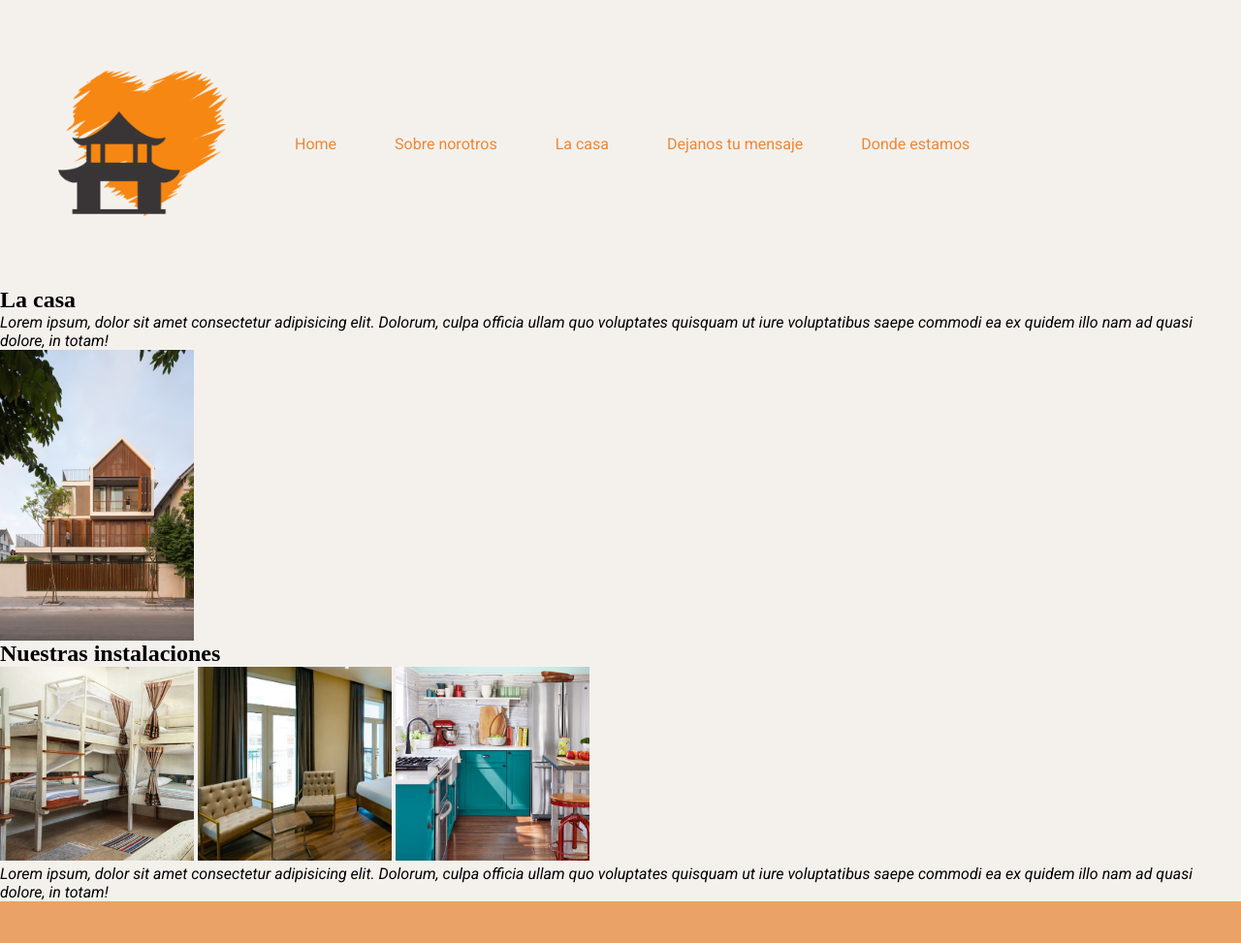
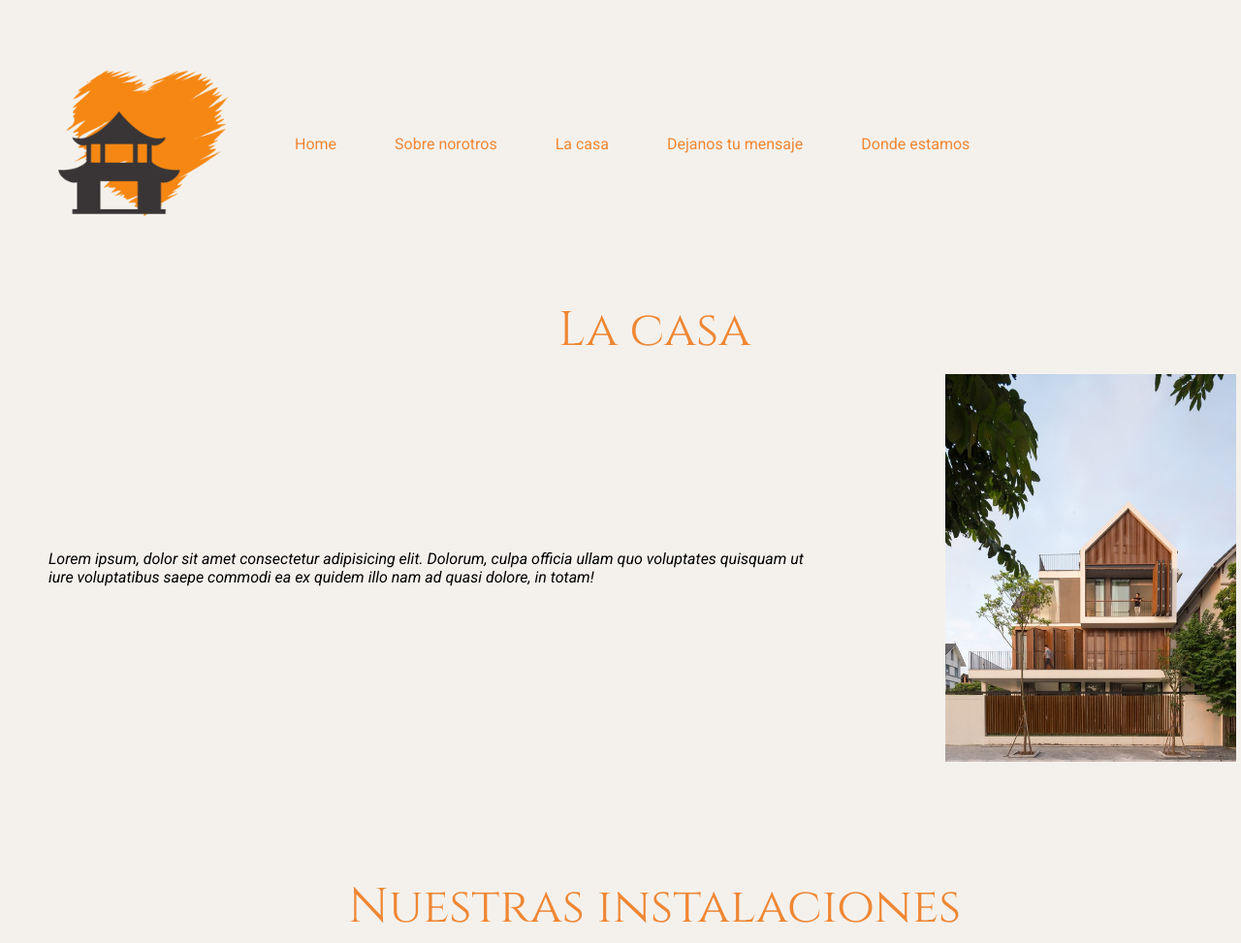
Before and after one commit to CarmenFernandez1982/miWeb, a plain HTML site: page paginas/laCasa.html in a window 1280 px wide. Shown: the top 973 px of the page at 97% size. Drawn offline with Linux system fonts and the light colour scheme; a web font is replaced by a local one.

Commit message:
resposive

```diff
--- a/css/estilos.css
+++ b/css/estilos.css
@@ -31,6 +31,41 @@
     width: 100vh;
     height: 60px;
     text-align: center;
+}
+nav{
+    width: 90%;
+    margin: 2rem;
+    display:flex;
+}
+.menu{
+    list-style-type: none;
+    text-decoration: none;
+    font-family: 'Roboto', sans-serif;
+    color: #EF8734;
+    display: flex;
+    align-items: center;
+    padding: 10px;
+}
+.menu li{
+    display: inline-block;
+    text-align: center;
+    padding: 20px;
+    margin: 10px;
+}
+.menu li a:hover{
+    color: black;
+    background-color: #F4F1ED;
+    padding: 10px;
+    border-radius: 20px;
+}
+@media screen and (max-width:600px) {
+    .menu{
+        flex-direction: column;
+        padding: 5px;
+    }
+    .menu li{
+        display: block;
+    }
 }
 .visionMision{
     width: 1350px;
@@ -71,6 +106,134 @@
 }
 .laCasa{
     background-color: #F4F1ED;
+    display: grid;
+    grid-template-columns: 0.9fr 1.1fr 1fr;
+    grid-template-rows: 0,5fr 1fr 1fr 1fr;
+    gap: 0px 0px;
+    grid-auto-flow: row;
+    grid-template-areas:
+      "header header header"
+      "section1 section1 section1"
+      "section2 section2 section2"
+      "pie pie pie";
+  }
+  .header {
+      grid-area: header;
+      display: flex;
+  }
+  .section1 {
+      grid-area: section1;
+      display: grid;
+      grid-template-columns: 1fr 1fr 1fr;
+      grid-template-rows: 90px 1fr;
+      gap: 0px;
+      justify-content: space-between;
+      align-items: center;
+      grid-template-areas:
+          "tituloA tituloA tituloA"
+          "description description casa";
+  }
+  .tituloA {
+    grid-area: tituloA;
+    justify-self: center;
+}
+  .description {
+    grid-area: description;
+    padding: 50px;
+    justify-self: center;
+}
+.casa{
+    grid-area: casa;
+    width: 300px;
+    height: 400px;
+    background-image: url(../imagenes/casa.jpeg);
+    background-size: cover;
+    justify-self: center;
+}
+
+  .section2 {
+      grid-area: section2;
+      display: grid;
+      grid-template-columns: 1fr 1fr 1fr;
+      grid-template-rows: 1fr 1fr 1fr;
+      gap: 20px;
+      justify-content: space-between;
+      align-items: center;
+      grid-template-areas:
+          "tituloB tituloB tituloB"
+          "habitacion habitacionDoble cosina"
+          "description1 description2 description3";
+  }
+  .tituloB {
+    grid-area: tituloB;
+    justify-self: center;
+  }
+.habitacion{
+    grid-area: habitacion;
+    width: 300px;
+    height: 300px;
+    background-image: url(../imagenes/habitacion.jpeg);
+    background-size: cover;
+    justify-self: center;
+}
+.habitacionDoble{
+    grid-area: habitacionDoble;
+    width: 300px;
+    height: 300px;
+    background-image: url(../imagenes/habitacionDoble.jpeg);
+    background-size: cover;
+    justify-self: center;
+}
+.cosina{
+    grid-area: cosina;
+    width: 300px;
+    height: 300px;
+    background-image: url(../imagenes/cosina.jpeg);
+    background-size: cover;
+    justify-self: center;
+}
+  .description1{
+    grid-area: description1;
+    justify-self: center;
+    padding: 50px;
+  }
+  .description2{
+    grid-area: description2;
+    justify-self: center;
+    padding: 50px;
+  }
+  .description3{
+    grid-area: description3;
+    justify-self: center;
+    padding: 50px;
+  }
+  @media screen and (max-width:600px) {
+    .section1{
+        grid-template-columns: 1fr;
+        grid-template-rows: 90px 1fr 1fr;
+        gap: 0px;
+        justify-content: space-between;
+        align-items: center;
+        grid-template-areas:
+          "tituloA"
+          "description"
+          "casa";
+    }
+    .section2{
+        grid-template-columns: 1fr;
+        grid-template-rows: 1fr 1fr 1fr 1fr 1fr 1fr 1fr;
+        gap: 20px;
+        justify-content: space-between;
+        align-items: center;
+        grid-template-areas:
+            "tituloB"
+            "habitacion"
+            "description1"
+            "habitacionDoble"
+            "description2"
+            "cosina"
+            "description3";
+    }
 }
 .titulo{
     font-family: 'Cinzel', serif;
@@ -107,32 +270,7 @@ h4{
 p{
     font-family: 'Roboto', sans-serif;
 }
-nav{
-    width: 90%;
-    margin: 2rem;
-    display:flex;
-}
-.menu{
-    list-style-type: none;
-    text-decoration: none;
-    font-family: 'Roboto', sans-serif;
-    color: #EF8734;
-    display: flex;
-    align-items: center;
-    padding: 10px;
-}
-.menu li{
-    display: inline-block;
-    text-align: center;
-    padding: 20px;
-    margin: 10px;
-}
-.menu li a:hover{
-    color: black;
-    background-color: #F4F1ED;
-    padding: 10px;
-    border-radius: 20px;
-}
+
 .formulario{
     background-color: #E2CD9F;
     font-family: 'Roboto', sans-serif;
@@ -183,33 +321,6 @@ a{
     height: 400px;
     padding: 50px;
 }
-.casa{
-    width: 200px;
-    height: 300px;
-    background-image: url(../imagenes/casa.jpeg);
-    background-size: cover;
-}
-.habitacion{
-    width: 200px;
-    height: 200px;
-    background-image: url(../imagenes/habitacion.jpeg);
-    background-size: cover;
-    display: inline-block;
-}
-.habitacionDoble{
-    width: 200px;
-    height: 200px;
-    background-image: url(../imagenes/habitacionDoble.jpeg);
-    background-size: cover;
-    display: inline-block;
-}
-.cosina{
-    width: 200px;
-    height: 200px;
-    background-image: url(../imagenes/cosina.jpeg);
-    background-size: cover;
-    display: inline-block;
-}
 .mapa{
     width: 100px;
     height: 100px;
--- a/paginas/laCasa.html
+++ b/paginas/laCasa.html
@@ -12,7 +12,7 @@
         <title>Un nuevo corazón La casa</title>
     </head>
 <body class="laCasa">
-    <header>
+    <header class="header">
         <nav>
             <div class="logo"></div>
             <ul class="menu">
@@ -24,24 +24,40 @@
             </ul>
         </nav>
     </header>
-    <main>
-        <section>
-            <h1>La casa</h1>
+    <section class="section1">
+            <div class="tituloA">
+                <h2>La casa</h2>
+            </div>
+            <div class="description">
             <p>
                 <em>Lorem ipsum, dolor sit amet consectetur adipisicing elit. Dolorum, culpa officia ullam quo voluptates quisquam ut iure voluptatibus saepe commodi ea ex quidem illo nam ad quasi dolore, in totam!</em>
             </p>
+            </div>
             <div class="casa"></div>
     </section>
-        <section>
-            <h1>Nuestras instalaciones</h1>
+    <section class="section2">
+        <div class="tituloB">
+            <h2>Nuestras instalaciones</h2>
+        </div>
         <div class="habitacion"></div>
         <div class="habitacionDoble"></div>
         <div class="cosina"></div>
+        <div class="description1">
             <p>
                 <em>Lorem ipsum, dolor sit amet consectetur adipisicing elit. Dolorum, culpa officia ullam quo voluptates quisquam ut iure voluptatibus saepe commodi ea ex quidem illo nam ad quasi dolore, in totam!</em>
             </p>
+        </div>
+        <div class="description2">
+            <p>
+                <em>Lorem ipsum, dolor sit amet consectetur adipisicing elit. Dolorum, culpa officia ullam quo voluptates quisquam ut iure voluptatibus saepe commodi ea ex quidem illo nam ad quasi dolore, in totam!</em>
+            </p>
+        </div>
+        <div class="description3">
+            <p>
+                <em>Lorem ipsum, dolor sit amet consectetur adipisicing elit. Dolorum, culpa officia ullam quo voluptates quisquam ut iure voluptatibus saepe commodi ea ex quidem illo nam ad quasi dolore, in totam!</em>
+            </p>
+        </div>
     </section>
-    </main>
     <footer class="pie">
         <div class="logoPequeno"></div>
         <div>
@@ -58,5 +74,6 @@
             <h3>Organizacion 3</h3>
         </div>
     </footer>
+    </div>
 </body>
 </html>
```
Lines whose indentation alone changed are shown as unchanged.
